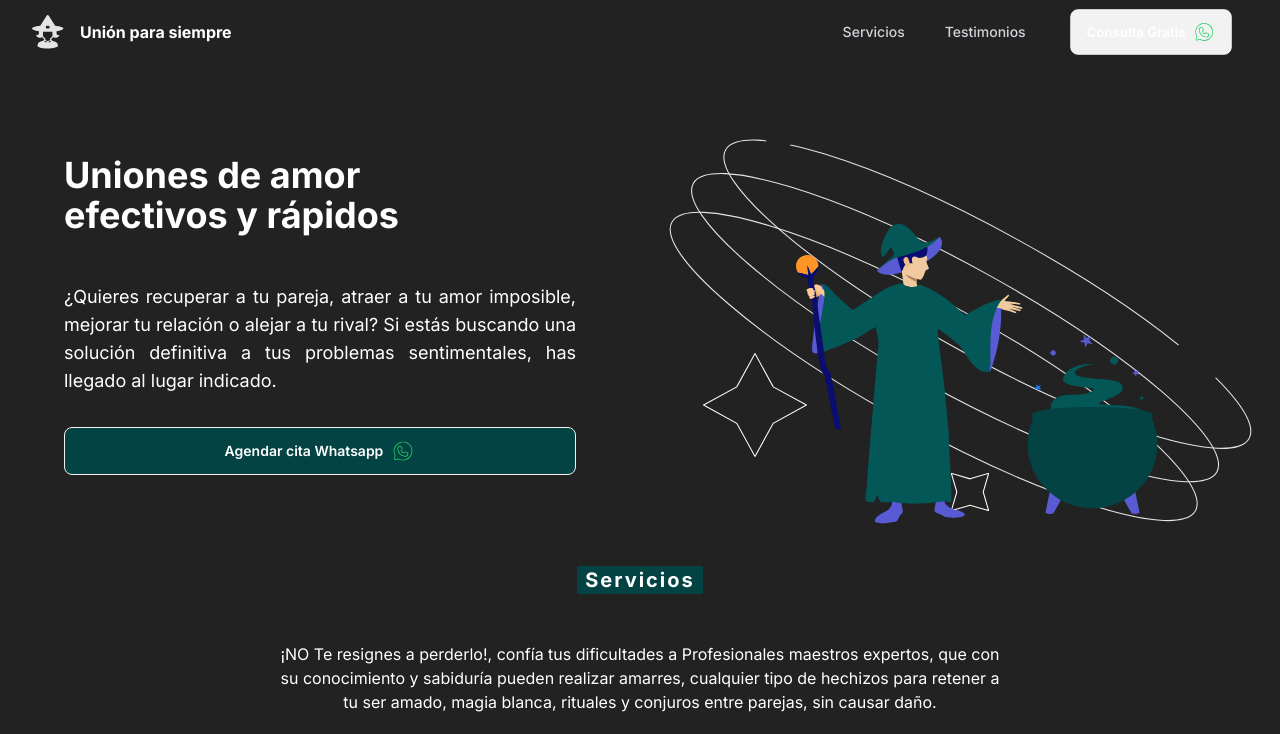
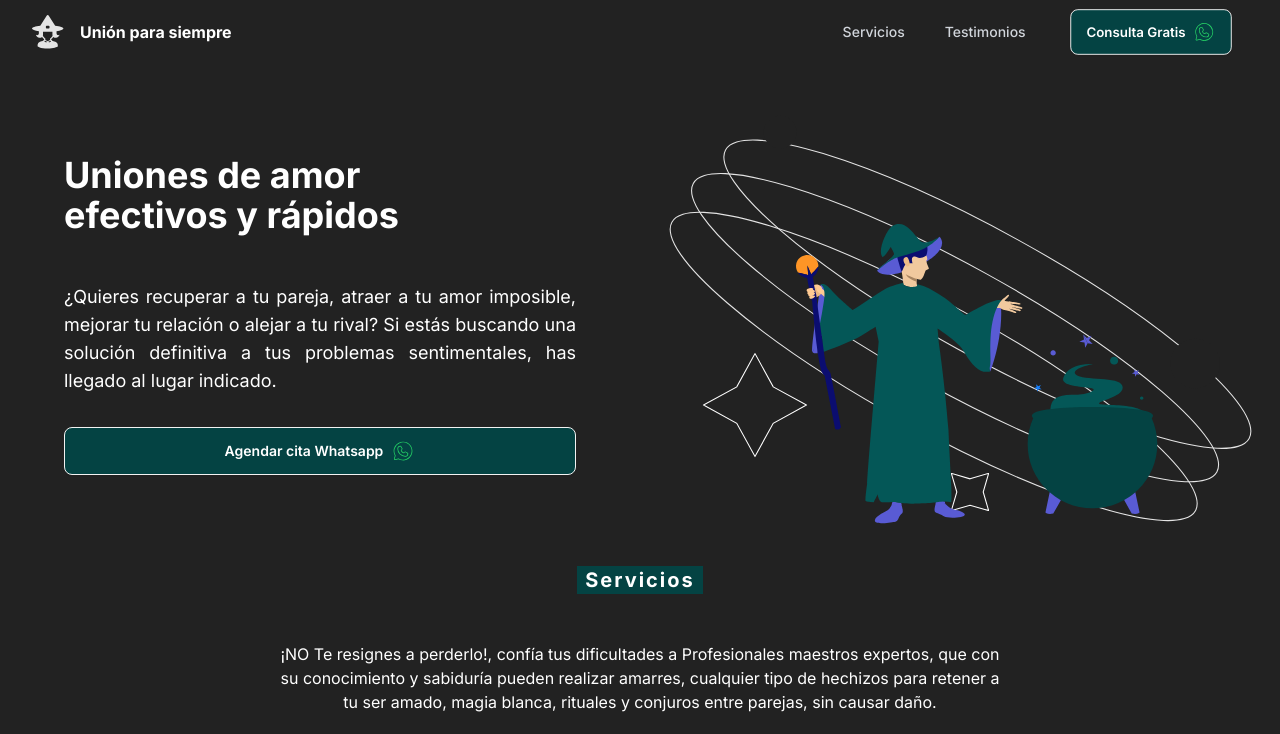
Before and after one commit to hrpinedar91/uniones_de_amor, a Next.js app: page / in a window 1280 px wide. Shown: the top 734 px of the page. Built offline with nearby package versions, Linux system fonts and the light colour scheme.

Commit message:
ajustes cta props

```diff
--- a/components/CardTestimonio.tsx
+++ b/components/CardTestimonio.tsx
@@ -10,7 +10,7 @@ const CardTestimonio = ({ name, country, description }: Props) => {
   return (
     <div className="bg-[#045757] shadow-lg rounded-lg p-6 h-full text-white cardTestimonio">
       <div className="flex justify-between">
-        <div>
+        <div className="flex justify-between w-full">
           <h2 className="text-lg font-bold mb-2">{name}</h2>
           <span className="w-5 h-5 rounded-full bg-white"></span>
         </div>
--- a/components/NavbarResponsive.tsx
+++ b/components/NavbarResponsive.tsx
@@ -38,18 +38,12 @@ const NavbarResponsive = () => {
                 >
                   Testimonios
                 </Link>
-                {/* <a
-                  href="#"
-                  className="text-gray-300 hover:bg-gray-700 hover:text-white px-3 py-2 rounded-md text-sm font-medium"
-                >
-                  Contacto
-                </a> */}
 
                 <Link
                   className="text-gray-300 hover:bg-gray-700 hover:text-white px-3 py-2 rounded-md text-sm font-medium"
                   href={"https://tailwindcomponents.com/cheatsheet/"}
                 >
-                  <Button fill="000">Consulta Gratis</Button>
+                  <Button bg="044343">Consulta Gratis</Button>
                 </Link>
               </div>
             </div>
```
